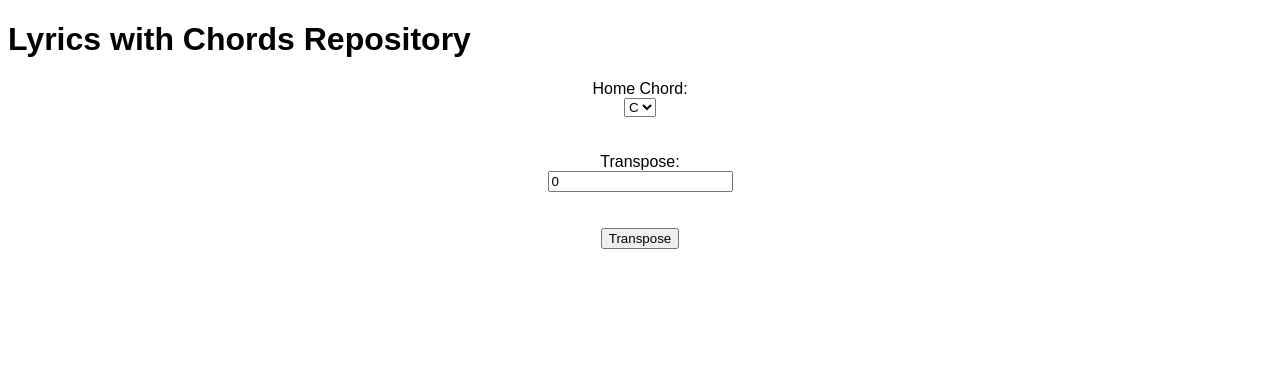
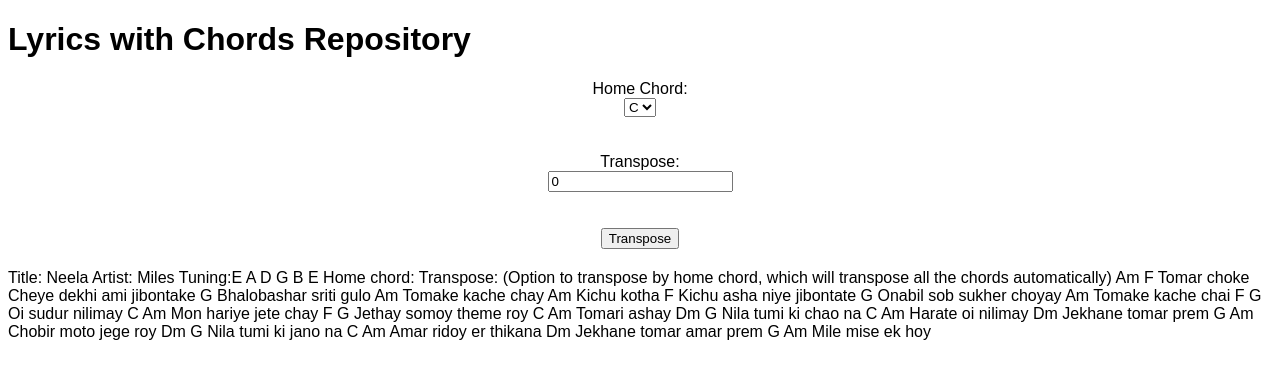
Before and after one commit to aldrinmalakar/lyricsDataBase, a plain HTML site: page index.html in a window 1280 px wide. Drawn offline with Linux system fonts and the light colour scheme.

Commit message:
Added Neela

```diff
--- a/index.html
+++ b/index.html
@@ -25,6 +25,51 @@
 
     <div id="lyrics-and-chords">
       <!-- Add the lyrics and chords for each song here -->
+      Title: Neela
+Artist: Miles
+Tuning:E A D G B E
+Home chord:
+Transpose: (Option to transpose by home chord, which will transpose all the chords automatically)
+
+Am                        F
+Tomar choke Cheye dekhi ami jibontake
+            G
+Bhalobashar sriti gulo
+             Am
+Tomake kache chay
+Am
+Kichu kotha
+               F
+Kichu asha niye jibontate
+           G
+Onabil sob sukher choyay
+            Am
+Tomake kache chai
+   F   G
+Oi sudur nilimay
+    C         Am
+Mon hariye jete chay
+       F         G
+Jethay somoy theme roy
+C    Am
+Tomari ashay
+
+     Dm         G
+Nila tumi ki chao na
+      C Am
+Harate oi nilimay
+        Dm
+Jekhane tomar prem
+G              Am
+Chobir moto jege roy
+     Dm         G
+Nila tumi ki jano na
+     C      Am
+Amar ridoy er thikana
+        Dm
+Jekhane tomar amar prem
+G          Am
+Mile mise ek hoy
     </div>
 
     <script src="script.js"></script>
```
